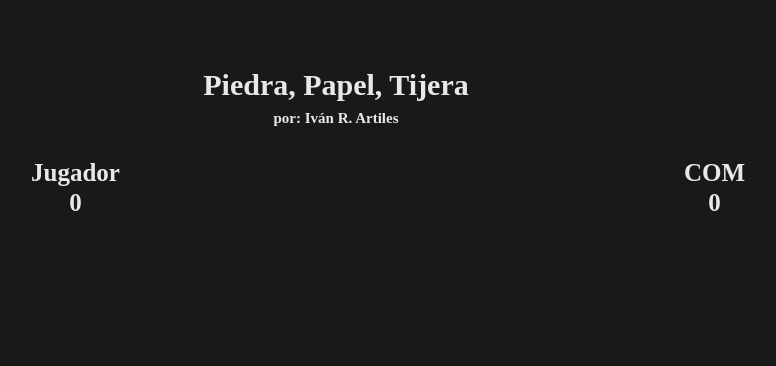
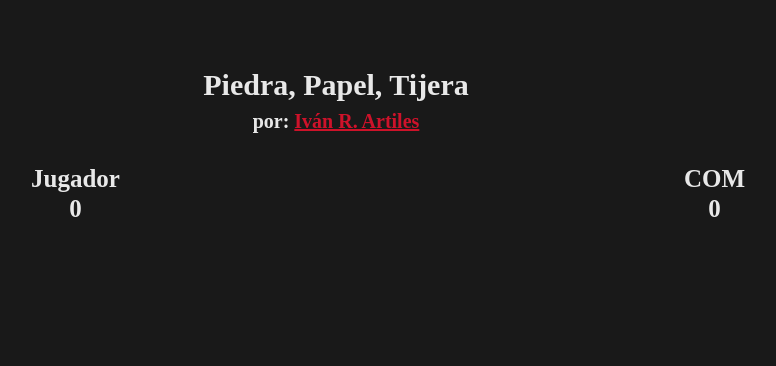
Before and after one commit to IvanR3D/IvanR3D, a plain HTML site: page game.html in a window 1280 px wide. Shown: the top 366 px of the page, without its empty margins (304-1080 px from the left). Drawn offline with Linux system fonts and the light colour scheme; some packages are replaced by stand-ins of ours; a script that the page names is missing.

Commit message:
Nombre linkeado a cuenta de Instagram.

```diff
--- a/css/style.css
+++ b/css/style.css
@@ -20,7 +20,10 @@ header h1 {
     line-height: 5rem;
 }
 header h3 {
-    font-size: 1.5rem;
+    font-size: 2rem;
+}
+header h3 a {
+    color: rgba(226, 18, 44, 0.9);
 }
 .scoreboard {
     position: relative;
--- a/game.html
+++ b/game.html
@@ -10,7 +10,7 @@
 <body>
     <header>
         <h1>Piedra, Papel, Tijera</h1>
-        <h3>por: Iván R. Artiles</h3>
+        <h3>por: <a href="https://www.instagram.com/ivanr3d/">Iván R. Artiles</a></h3>
     </header>
 
     <section class="scoreboard">
```
